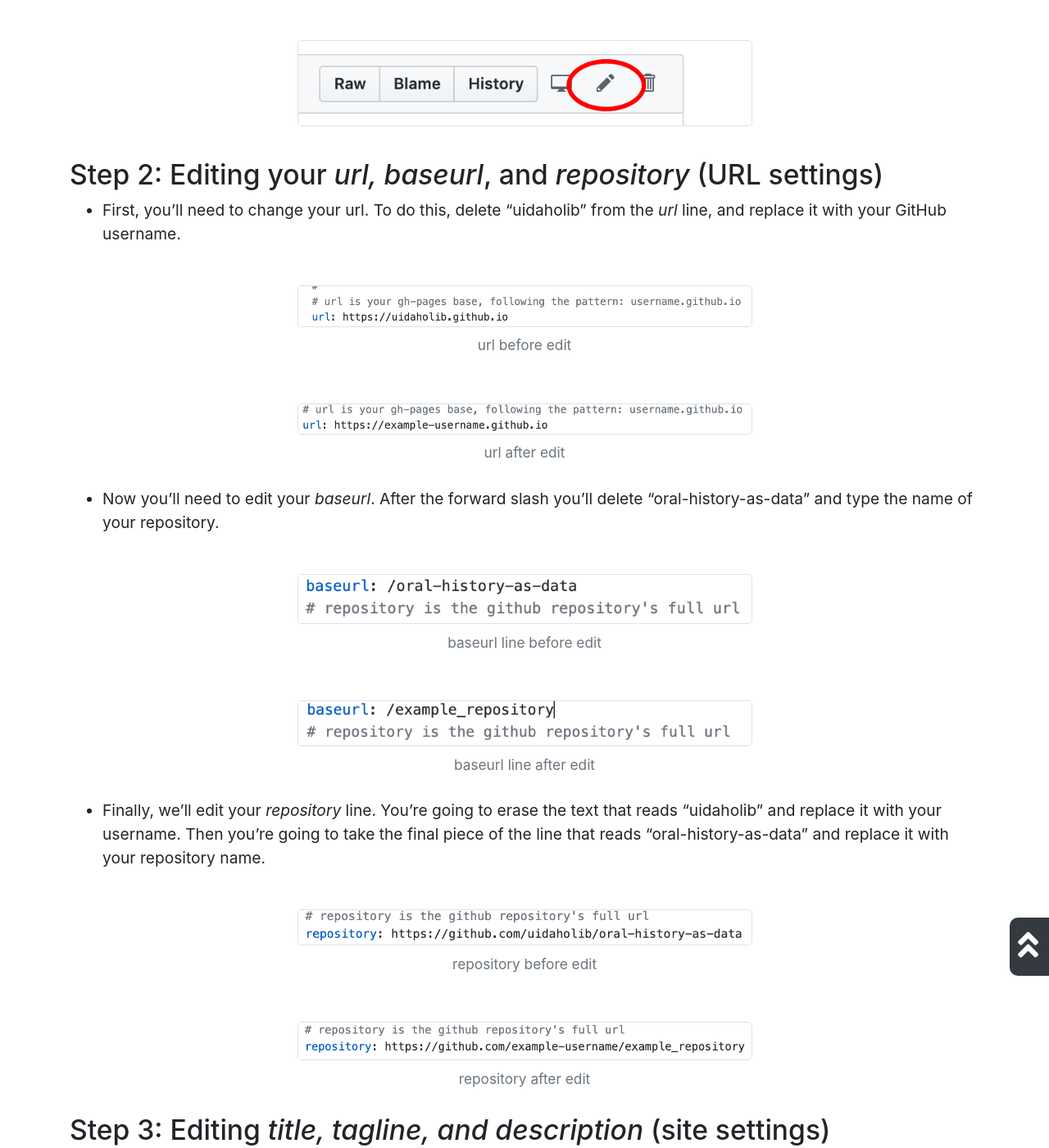
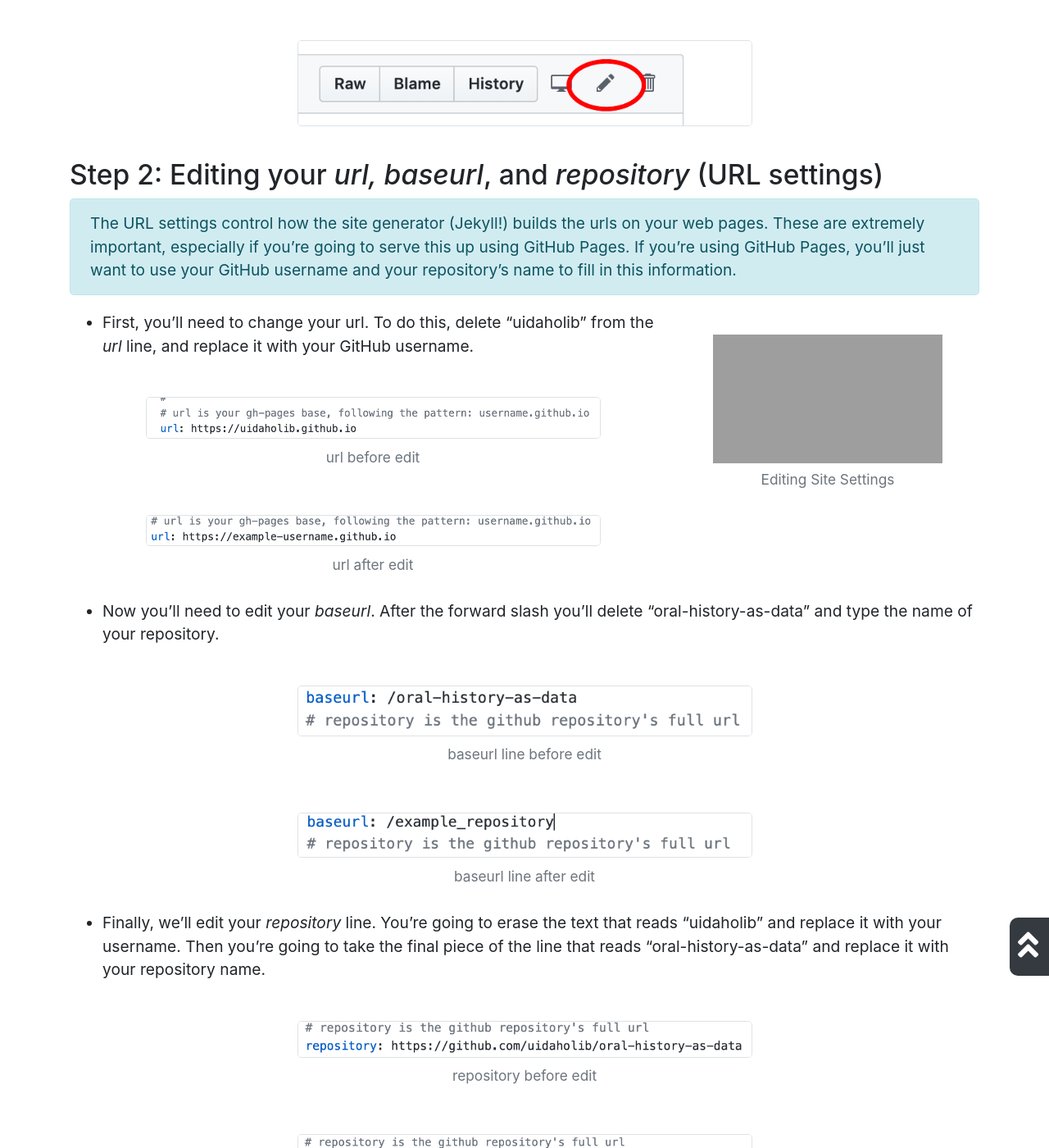
Before and after one commit to uidaholib/oral-history-as-data, a Jekyll site: the page built from _howto/deploy.md, in a window 1280 px wide and 1400 px high, scrolled down 1335 px. Shown: the whole window at 82% size. Built offline with Jekyll 4.4.1, drawn with Linux system fonts in a browser that asks for light colours; nearby versions of some CDN libraries; comment, search, counter and statistics services are not loaded; some of the changed text lies outside the part shown; grey boxes are pictures that could not be loaded.

Commit message:
updated configue site and deploy

```diff
--- a/_howto/deploy.md
+++ b/_howto/deploy.md
@@ -17,6 +17,11 @@
 
 ### Step 2: Editing your *url, baseurl*, and *repository* (URL settings)
 
+{:.alert .alert-info}
+The URL settings control how the site generator (Jekyll!) builds the urls on your web pages. These are extremely important, especially if you're going to serve this up using GitHub Pages. If you're using GitHub Pages, you'll just want to use your GitHub username and your repository's name to fill in this information.
+
+{% include youtube/embed.html  video-id="gTJpfunqapQ" title="Editing Site Settings" display="d-none d-md-block" %}
+
 - First, you'll need to change your url. To do this, delete "uidaholib" from the *url* line, and replace it with your GitHub username.
 {% include bootstrap/figure.md img="howto/beforename.png" caption="url before edit" alt="url line in config folder before being edited" class="w-50" %}
 
@@ -33,6 +38,11 @@
 
 ### Step 3: Editing *title, tagline,* *and description* (site settings)
 
+{:.alert .alert-info}
+The site settings control what appears in the website's banner, both the bit title of the site and the tagline underneath it.  The description is put in the code of each page to enable people to find your site on Google or other search engines.
+
+{% include youtube/embed.html  video-id="OAl_pcWjBwk" title="Editing URL Settings" display="d-none d-md-block" %}
+
 - Now scroll down to the next section in this folder titled *site settings*. Go to the first line called *title* and change "Oral History (as) Data" to what ever you would like to call your site.
 {% include bootstrap/figure.md img="howto/beforetitle.png" caption="title before edit" alt="title line before editing" class="w-50" %}
 
@@ -43,7 +53,10 @@
 
 {% include bootstrap/figure.md img="howto/aftertag.png" caption=" tagline after edit" alt="title line after editing" class="w-50" %}
 
+
 ## Step 4: Generate Your Site
+
+{% include youtube/embed.html  video-id="ioubbjzQ9EY" title="Generate Your Site" display="d-none d-md-block" %}
 
 - Go to the settings button at the top right of your repository page
 {% include bootstrap/figure.md img="howto/settings_button.png" caption="" alt="settings button homepage of repository" %}
```
Also changed, not shown: _howto/configurethesite.md (+4 -1 lines).
